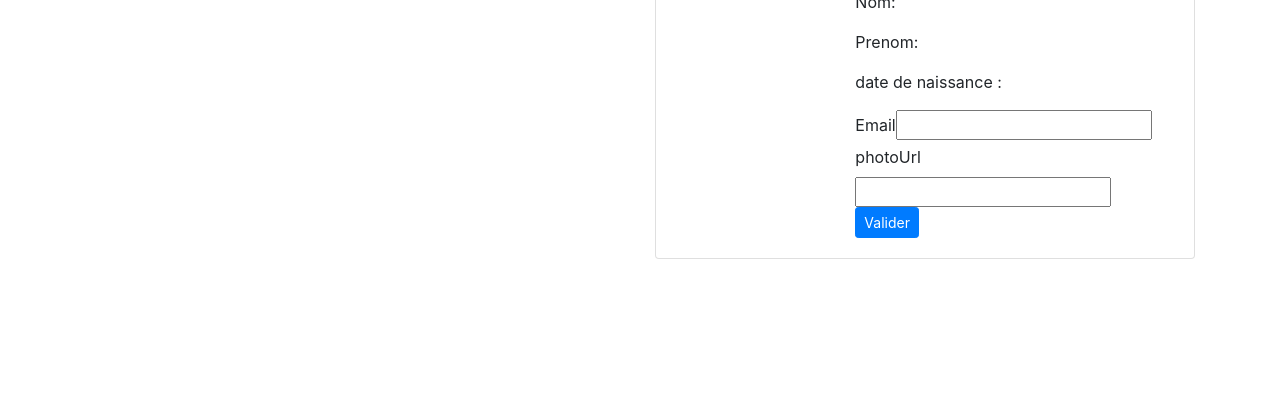
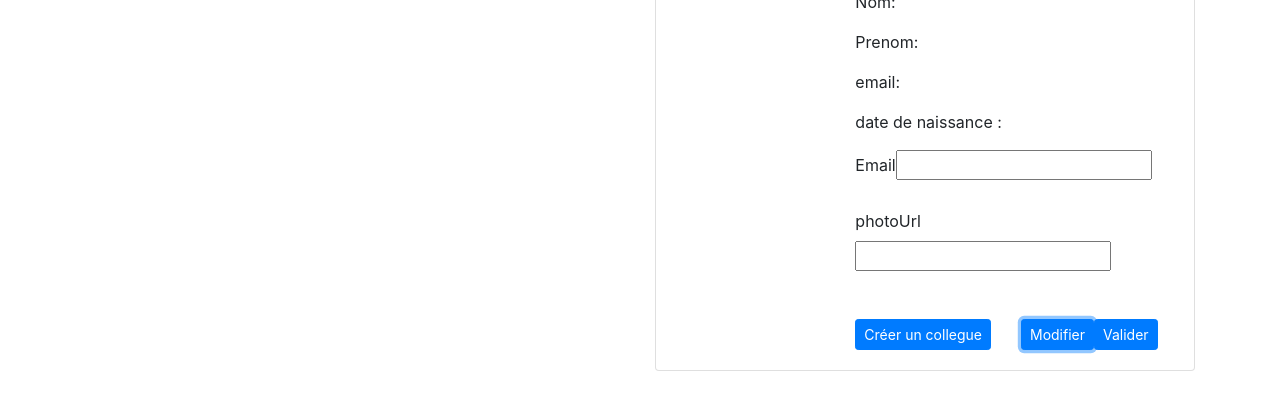
Before and after one commit to DarceWorld13/collegues-front, an Angular app: page / in a window 1280 px wide. Both pictures are taken after a click on the button "Modifier". Shown: the part 205-605 px from the top of the page. Built offline with nearby package versions, Linux system fonts and the light colour scheme.

Commit message:
fin du tp

```diff
--- a/src/app/app.module.ts
+++ b/src/app/app.module.ts
@@ -6,6 +6,7 @@ import { AppComponent } from './app.component';
 import { CollegueComponent } from './collegue/collegue.component';
 import { RechercherParNomComponent } from './rechercher-par-nom/rechercher-par-nom.component';
 import { HttpClientModule } from '@angular/common/http';
+import { FormsModule } from '@angular/forms';
 
 
 @NgModule({
@@ -18,7 +19,8 @@ import { HttpClientModule } from '@angular/common/http';
   imports: [
     BrowserModule,
     NgbModule,
-    HttpClientModule
+    HttpClientModule,
+    FormsModule
   ],
   providers: [],
   bootstrap: [AppComponent]
--- a/src/app/collegue/collegue.component.html
+++ b/src/app/collegue/collegue.component.html
@@ -1,24 +1,61 @@
 
-<div class="card mb-3" style="max-width: 540px;">
+<div (ngSubmit)="submit()" class="card mb-3" style="max-width: 540px;">
   <div class="row no-gutters">
     <div class="col-md-4">
-        <img [src]="col.photoUrl" class="card-img" alt="photo">
+      <img [src]="col.photoUrl" *ngIf="hidden ==true" class="card-img" alt="photo">
     </div>
     <div class="col-md-8">
       <div class="card-body">
         <h5 class="card-title">Collegue</h5>
-          <p class="card-text">Matricule : {{col.matricule}}</p>
-          <p class="card-text">Nom: {{col.nom | uppercase}}</p>
-          <p class="card-text">Prenom: {{col.prenoms}}</p>
-          <p class="card-text" *ngIf="showed ==false">email: {{col.email}}</p>
-          <p class="card-text">date de naissance : {{col.dateDeNaissance | date:'dd/MM/yyyy'}}</p>
+        <p class="card-text" *ngIf="hidden ==true">Matricule : {{col.matricule}}</p>
+        <p class="card-text" *ngIf="hidden==true">Nom: {{col.nom | uppercase}}</p>
+        <p class="card-text" *ngIf="hidden==true">Prenom: {{col.prenoms}}</p>
+        <p class="card-text" *ngIf="hidden==true">email: {{col.email}}</p>
+        <p class="card-text" *ngIf="hidden==true">date de naissance : {{col.dateDeNaissance | date:'dd/MM/yyyy'}}</p>
         <p class="card-text" [hidden]=true>photo url: {{col.photoUrl}}</p>
-          <div *ngIf="showed ==true">
-            <label for="email">Email</label><input type="text" value={{col.email}}><br>
-            <label for="photo">photoUrl</label><input type="text" value={{col.photoUrl}}>
+        <div *ngIf="showed==true" >
+          <label for="email">Email</label>
+          <input type="text" name="email"  #email="ngModel" [(ngModel)]="modif.email" required>
+          <br>
+          <p *ngIf="email.dirty && email.invalid" style="color:red"> Désolé ce champ est requis ! </p>
+          <br>
+          <label for="photo">photoUrl</label>
+          <input type="text" #photoUrl="ngModel"  name="photoUrl" [(ngModel)]="modif.photoUrl" required minlength="7">
+          <br>
+          <p *ngIf="photoUrl.dirty && photoUrl.invalid" style="color:red"> Désolé ce champ est requis !</p>
+          <br>
         </div>
-          <button type="button" class="btn btn-primary btn-sm" (click)="show()" *ngIf="showed ==false">Modifier</button>
-          <button type="button" class="btn btn-primary btn-sm" *ngIf="showed ==true" >Valider</button>
+        <div *ngIf="hidden ==false">
+          <label for="nom">nom: </label>
+          <input type="text" name="nom" #nom='ngModel' [(ngModel)]="nouveauCollegue.nom" required ><br>
+          <p *ngIf="nom.dirty && nom.invalid" style="color:red"> Désolé ce champ est requis ! </p>
+          <br>
+          <label for="prenoms">Prenoms: </label>
+          <input type="text" name="prenoms" #prenoms='ngModel' [(ngModel)]="nouveauCollegue.prenoms" required>
+          <p *ngIf="prenoms.dirty && prenoms.invalid" style="color:red"> Désolé ce champ est requis ! </p>
+          <br>
+          <label for="email">Email : </label>
+          <input type="text" name="email" #email='ngModel' [(ngModel)]="nouveauCollegue.email" required>
+          <br>
+          <p *ngIf="email.dirty && email.invalid" style="color:red"> Désolé ce champ est requis ! </p>
+          <br>
+          <label for="dateDeNaissance">Date de Naissance : </label>
+          <input type="date" name="dateDeNaissance" #dateDeNaissance='ngModel' [(ngModel)]="nouveauCollegue.dateDeNaissance" required><br>
+          <p *ngIf="dateDeNaissance.dirty && dateDeNaissance.invalid" style="color:red"> Désolé ce champ est requis ! </p>
+          <br>
+          <label for="photo">photoUrl</label>
+          <input type="text" name="photoUrl" #photoUrl='ngModel' [(ngModel)]="nouveauCollegue.photoUrl" required>
+          <br>
+          <p *ngIf="photoUrl.dirty && photoUrl.invalid" style="color:red"> Désolé ce champ est requis !</p>
+          <br>
+        </div>
+        <br>
+        <button type="button" class="btn btn-primary btn-sm" (click)="tohide()" *ngIf="hidden==true" style="margin-right:30px">Créer un collegue</button>
+        <button type="button" class="btn btn-primary btn-sm" (click)="show()" *ngIf="hidden ==true">Modifier</button>
+        <button type="button" class="btn btn-primary btn-sm" *ngIf="showed ==true" (click)="valider()">Valider</button>
+        <button type="button" class="btn btn-primary btn-sm" *ngIf="hidden==false" (click)="creer()">Créer</button><br>
+        <ngb-alert [type]="'danger'" (close)="ServerError()" (click)='supprimierMessageErreur()' *ngIf='cacherMessageAlert ==false' >{{'désolé le serveur est innassible' }}</ngb-alert>
+
       </div>
     </div>
   </div>
--- a/src/app/collegue/collegue.component.ts
+++ b/src/app/collegue/collegue.component.ts
@@ -1,6 +1,9 @@
 import { Component, OnInit, Input } from '@angular/core';
 import { Collegue } from '../models/Collegue';
 import { DataService } from '../services/data.service';
+import { ModifCollegue } from '../models/modifCollegue';
+import { SauvegarderCollegue } from '../models/SauvegarderCollegue';
+import { NgbModule } from '@ng-bootstrap/ng-bootstrap';
 
 @Component({
   selector: 'app-collegue',
@@ -15,20 +18,56 @@ constructor(private srv:DataService){
 
 col:Collegue = new Collegue('','','','',undefined,'');
 
+modif = new ModifCollegue('','');
 
 
+nouveauCollegue = new SauvegarderCollegue( '','','',undefined,'');
+message='';
+cacherMessageAlert=true;
+
 showed=false;
+hidden =true;
 
   ngOnInit() {
 
     this.srv.prendreAbonnement().subscribe((el)=>this.col =el);
   }
 
-
+  tohide(){
+  this.hidden = false;
+}
   show(){
     this.showed =true;
      }
 
+  valider(){
+    this.srv.modifierEmail(this.col.matricule,this.modif.email).subscribe(col=>{}, err=>this.cacherMessageAlert=false, () =>{
+      console.log("c'est terminé")
+
+    }
+    );
+   this.srv.modifierPhotoUrl(this.col.matricule,this.modif.photoUrl).subscribe(col=>{},err=>this.cacherMessageAlert=false, () =>{
+    console.log("c'est terminé")
+
+  });
+
+  }
+
+  creer(){
+    this.srv.sauvegarderUnCollegue(this.nouveauCollegue).subscribe(col=>{},err=>this.cacherMessageAlert=false, () =>{
+      console.log("c'est terminé")
+
+    });
+  }
+
+
+  supprimierMessageErreur(){
+    this.cacherMessageAlert = true;
+  }
+
+  ServerError(){
+    this.message ='serveur inaccessible'
+  }
 
 
 
--- a/src/app/models/Collegue.ts
+++ b/src/app/models/Collegue.ts
@@ -6,7 +6,7 @@ export class Collegue{
     public prenoms:string,
     public email:string,
     public dateDeNaissance:Date,
-    public photoUrl:string,   ) {
+    public photoUrl:string   ) {
 
     }
 
--- /dev/null
+++ b/src/app/models/SauvegarderCollegue.ts
@@ -0,0 +1,7 @@
+export class SauvegarderCollegue{
+
+    constructor( public nom:string,public prenoms:string,public email:string, public dateDeNaissance:Date, public photoUrl:string){
+
+    }
+
+}
--- /dev/null
+++ b/src/app/models/modifCollegue.ts
@@ -0,0 +1,7 @@
+
+
+export class ModifCollegue{
+    constructor(public email:string, public photoUrl:string ){
+
+    }
+}
--- a/src/app/rechercher-par-nom/rechercher-par-nom.component.ts
+++ b/src/app/rechercher-par-nom/rechercher-par-nom.component.ts
@@ -27,9 +27,7 @@ export class RechercherParNomComponent implements OnInit {
 
 clickSurMatricule(matriculeSaisi:string){
 this._srv.recupererCollegueCourant(matriculeSaisi).subscribe(col =>{
-})/*,
-(error) => this.message = "désolé nous avons rencontré un problème de connexion",
-()=>{}*/
+})
 }
 
 
--- a/src/app/services/data.service.ts
+++ b/src/app/services/data.service.ts
@@ -7,6 +7,8 @@ import { Observable, Subject } from 'rxjs';
 import { ModelData } from '../model-data';
 import { environment } from '../../environments/environment';
 import { Collegue } from '../models/Collegue';
+import { ModifCollegue } from '../models/modifCollegue';
+import { SauvegarderCollegue } from '../models/SauvegarderCollegue';
 
 @Injectable({
   providedIn: 'root'
@@ -34,19 +36,22 @@ export class DataService {
   }
 
 
-  //l'idée est de permettre au composant qui va s'abonner à publier de pouvoir publier un collègue
-  /*publier(collegues:Collegue){
-    this.subject.next(collegues);
+
+  modifierEmail(matricule:string, email:string){
+    return this._http.patch<Collegue>(`${this.url_back}${matricule}`,{"email":email});
   }
-*/
+
+  modifierPhotoUrl(matricule:string,photoUrl:string){
+    return this._http.patch<Collegue>(`${this.url_back}${matricule}`,{"photoUrl":photoUrl});
+  }
+
   //celui qui s'abonne de récupérer un collègue pour pouvoir l'afficher chez lui
   prendreAbonnement():Observable<Collegue>{
     return this.subject.asObservable();
   }
 
-
-
-
-
+  sauvegarderUnCollegue(monsieur:SauvegarderCollegue){
+    return this._http.post<Collegue>(`${this.url_back}`,monsieur);
+  }
 
 }
```
Lines whose indentation alone changed are shown as unchanged.
